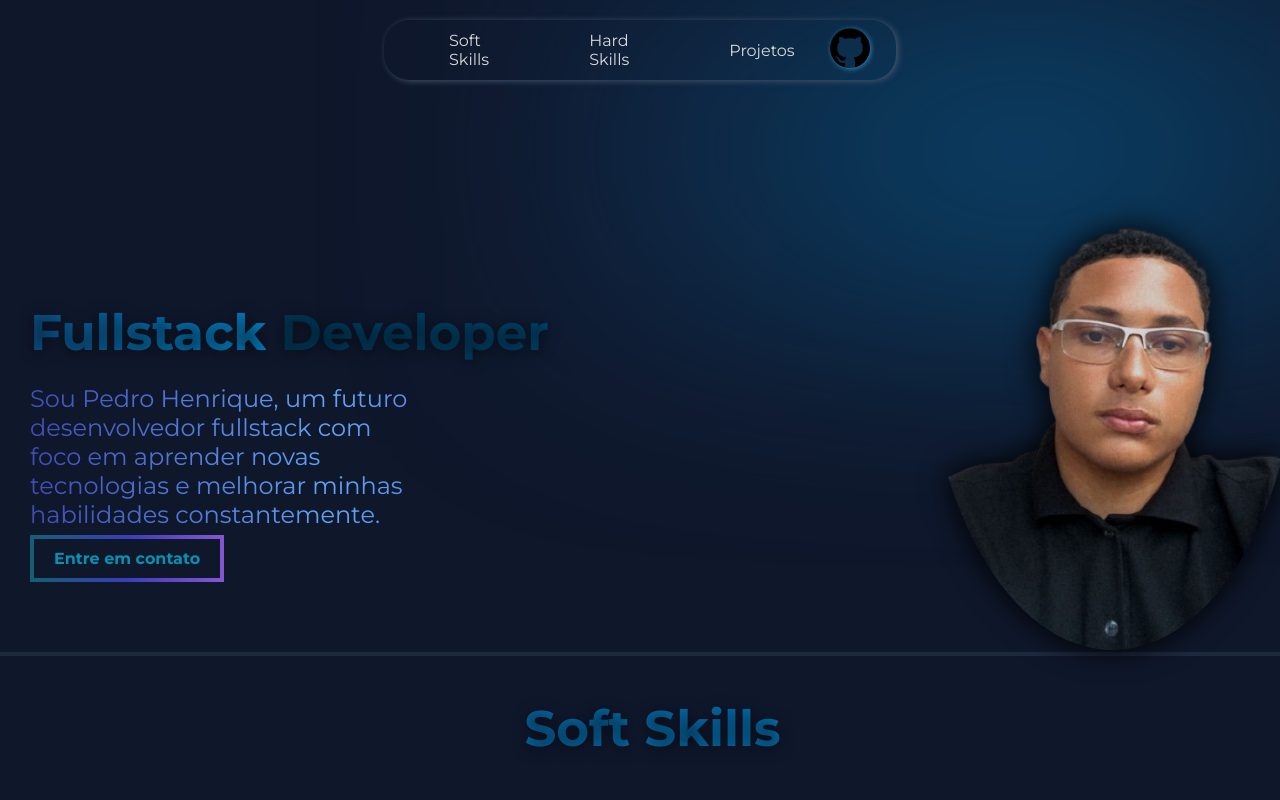
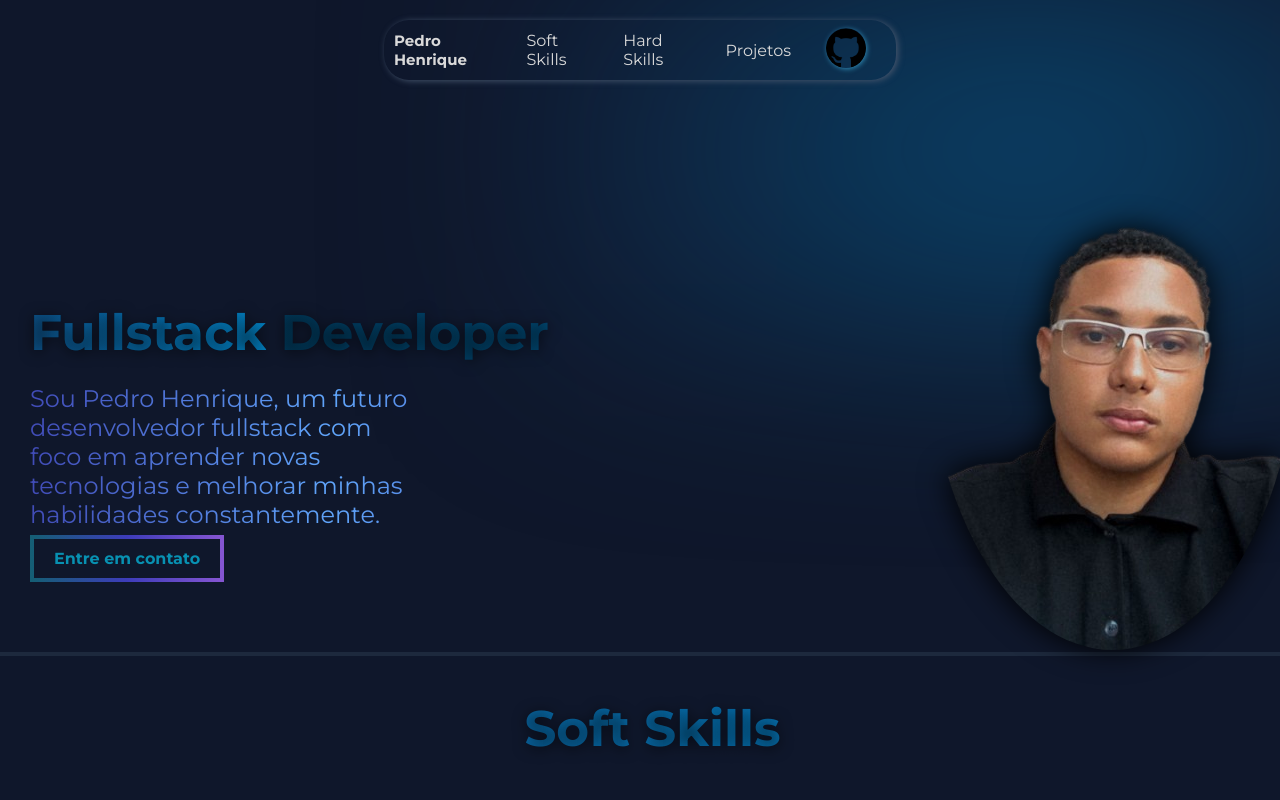
Before and after one commit to peuzadev/meu-portfolio, a plain HTML site: page index.html in a window 1280 px wide. Shown: the top 800 px of the page. Drawn offline with Linux system fonts and the light colour scheme.

Commit message:
Testando...

```diff
--- a/css/style.css
+++ b/css/style.css
@@ -58,17 +58,17 @@ nav {
     height: 60px;
 }
 
-    /* #meu-nome {
-        margin-left: 30px;
+    #meu-nome {
+        margin-left: 10px;
         font-size: 15px;
         color: #D9D9D9;
-    } */
+    }
 
 
 #soft-skills,
 #hard-skills,
 #projetos {
-    margin-left: 65px;
+    margin-left: 5px;
     transition: font-size 0.6s cubic-bezier(0.25, 0.8, 0.25, 1);
 }
 
--- a/index.html
+++ b/index.html
@@ -13,7 +13,7 @@
 <body>
     <!-- <img class="vetor-1" id="vetor-1" src="img/vetor-1.png"> -->
     <nav class="fade-in fade-in-delay-1">
-        <!-- <h1 id="meu-nome">Pedro Henrique</h1> -->
+        <h1 id="meu-nome">Pedro Henrique</h1>
 
         <a class="fade-in fade-in-delay-2" id= "soft-skills" href="#minhas-soft-skills">Soft Skills</a>
         <a class="fade-in fade-in-delay-2" id= "hard-skills" href="#hard-skills">Hard Skills</a>
```
